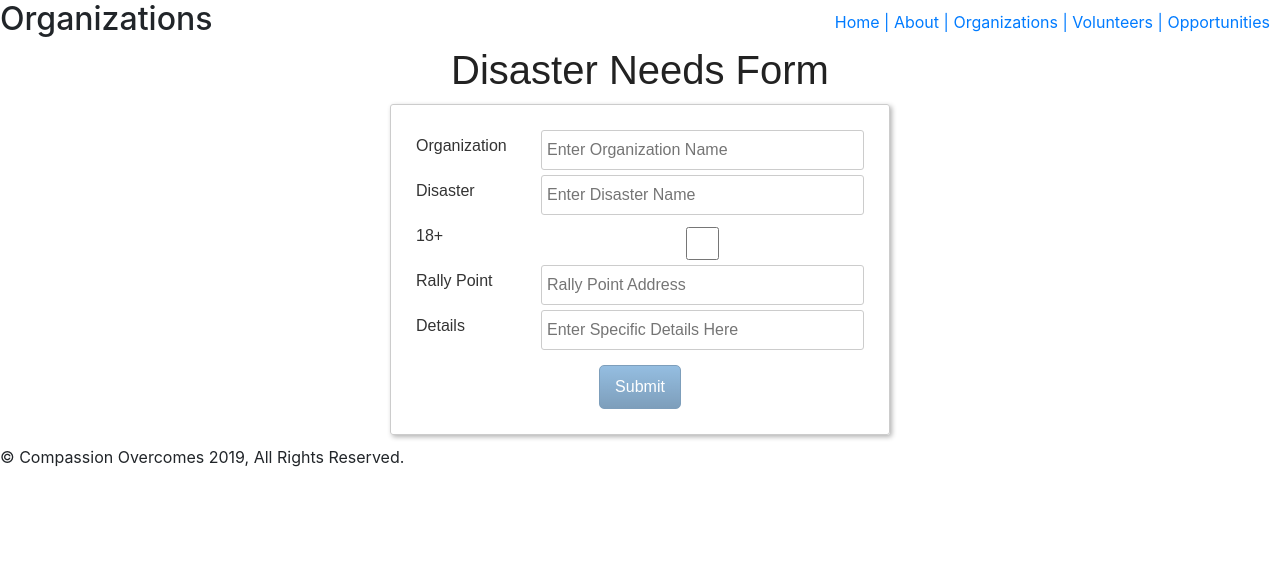
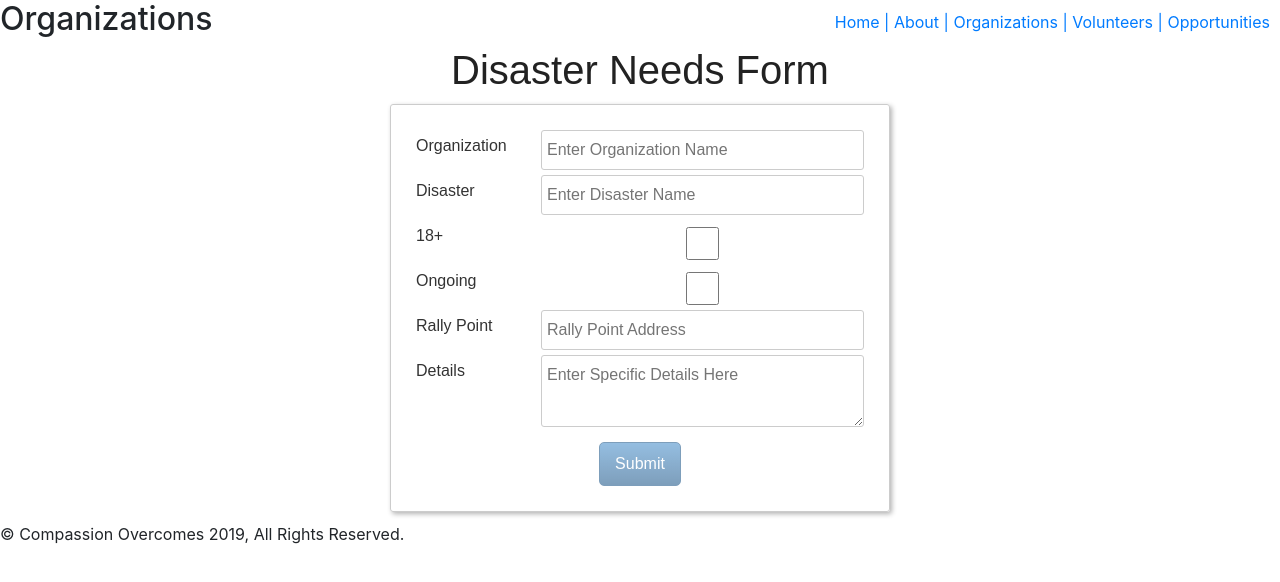
Before and after one commit to Lance-Barry/compassion_overcomes, a React (Create React App) app: page /organizations in a window 1280 px wide. Shown: the top 582 px of the page. Built offline with nearby package versions, Linux system fonts and the light colour scheme.

Commit message:
Updated to message board and form

```diff
--- a/src/components/OrgForm.js
+++ b/src/components/OrgForm.js
@@ -2,6 +2,7 @@ import React from 'react'
 //import { render } from 'react-dom'
 import Styles from '../styles/OrgFormStyles'
 import { Form, Field } from 'react-final-form'
+
 
 // eslint-disable-next-line
 //import Cards from 'Cards';
@@ -26,7 +27,7 @@ const OrgForm = () => (
           <div>
             <label>Organization</label>
             <Field
-              name="firstName"
+              name="organization"
               component="input"
               type="text"
               placeholder="Enter Organization Name"
@@ -35,7 +36,7 @@ const OrgForm = () => (
           <div>
             <label>Disaster</label>
             <Field
-              name="lastName"
+              name="disaster"
               component="input"
               type="text"
               placeholder="Enter Disaster Name"
@@ -43,121 +44,26 @@ const OrgForm = () => (
           </div>
           <div>
             <label>18+</label>
-            <Field name="employed" component="input" type="checkbox" />
+            <Field name="is18Up" component="input" type="checkbox" />
           </div>
-          {/* <div>
-            <label>Favorite Color</label>
-            <Field name="favoriteColor" component="select">
-              <option />
-              <option value="#ff0000">Red</option>
-              <option value="#00ff00">Green</option>
-              <option value="#0000ff">Blue</option>
-            </Field>
-          </div> */}
-          {/* <div>
-            <label>Toppings</label>
-            <Field name="toppings" component="select" multiple>
-              <option value="chicken"> Chicken</option>
-              <option value="ham"> Ham</option>
-              <option value="mushrooms"> Mushrooms</option>
-              <option value="cheese"> Cheese</option>
-              <option value="tuna"> Tuna</option>
-              <option value="pineapple">Pineapple</option>
-            </Field>
-          </div> */}
-          {/* <div>
-            <label>Sauces</label>
-            <div>
-              <label>
-                <Field
-                  name="sauces"
-                  component="input"
-                  type="checkbox"
-                  value="ketchup"
-                />{' '}
-                Ketchup
-              </label>
-              <label>
-                <Field
-                  name="sauces"
-                  component="input"
-                  type="checkbox"
-                  value="mustard"
-                />{' '}
-                Mustard
-              </label>
-              <label>
-                <Field
-                  name="sauces"
-                  component="input"
-                  type="checkbox"
-                  value="mayonnaise"
-                />{' '}
-                Mayonnaise
-              </label>
-              <label>
-                <Field
-                  name="sauces"
-                  component="input"
-                  type="checkbox"
-                  value="guacamole"
-                />{' '}
-                Guacamole 🥑
-              </label>
-            </div>
-          </div> */}
-          {/* <div>
-            <label>Best Stooge</label>
-            <div>
-              <label>
-                <Field
-                  name="stooge"
-                  component="input"
-                  type="radio"
-                  value="larry"
-                />{' '}
-                Larry
-              </label>
-              <label>
-                <Field
-                  name="stooge"
-                  component="input"
-                  type="radio"
-                  value="moe"
-                />{' '}
-                Moe
-              </label>
-              <label>
-                <Field
-                  name="stooge"
-                  component="input"
-                  type="radio"
-                  value="curly"
-                />{' '}
-                Curly
-              </label>
-            </div>
-          </div> */}
+          <div>
+            <label>Ongoing</label>
+            <Field name="isOngoing" component="input" type="checkbox" />
+          </div>
           <div>
             <label>Rally Point</label>
             <Field name="rallyPoint" component="input" text="text" placeholder="Rally Point Address" />
           </div>
           <div>
             <label>Details</label>
-            <Field name="details" component="input" type="text" placeholder="Enter Specific Details Here" />
+            <Field name="details" component="textarea" placeholder="Enter Specific Details Here" />
           </div>
 
           <div className="buttons">
             <button type="submit" disabled={submitting || pristine}>
               Submit
             </button>
-            {/* <button
-              type="button"
-              onClick={form.reset}
-              disabled={submitting || pristine}
-            >
-              Reset
-            </button> */}
+
           </div>
 
         </form>
--- a/src/screens/opportunityBoard.js
+++ b/src/screens/opportunityBoard.js
@@ -6,8 +6,8 @@ const defaultOpportunities = [
         id: 23782,
         Organization: "Bethel Church",
         DisasterName: "Carr Fire",
-        Ongoing: true,
-        is18andUp: true,
+        isOngoing: true,
+        is18Up: true,
         RallyPoint: "Bethel’s College View campus to the Salvation Army building at 2691 Larkspur Ln, Redding, CA 96002",
         Details: "As of Saturday, August 11, 2018, the Salvation Army Distribution Center has moved from Bethel’s College View campus. All donations and picking up of needed items by Carr Fire victims are now at that address. Visit https://www.bethel.com/carrfire/#resources for local resources and volunteer opportunities.",
     },
@@ -15,8 +15,8 @@ const defaultOpportunities = [
         id: 332,
         Organization: "Samaritan's Purse",
         DisasterName: "Hurricane Michael",
-        Ongoing: true,
-        is18andUp: true,
+        isOngoing: true,
+        is18Up: true,
         RallyPoint: "City Hall, 1st Ave and Main St., every morning at 8 a.m.",
         Details: "Ongoing clean-up for local residents needed. Eye protection, gloves and work boots required.",
     },
@@ -25,7 +25,7 @@ const defaultOpportunities = [
         Organization: "Red Cross",
         DisasterName: "Spencer SD Tornado",
         isOngoing: false,
-        is18andUp: true,
+        is18Up: true,
         RallyPoint: "Red Cross Tent, located on high school football field every morning at 8 a.m. ",
         Details: "F5 tornado struck city of Spencer causing catastrophic damage. Search and rescue efforts on-going. Eye protection, gloves and work boots required",
     },
```
